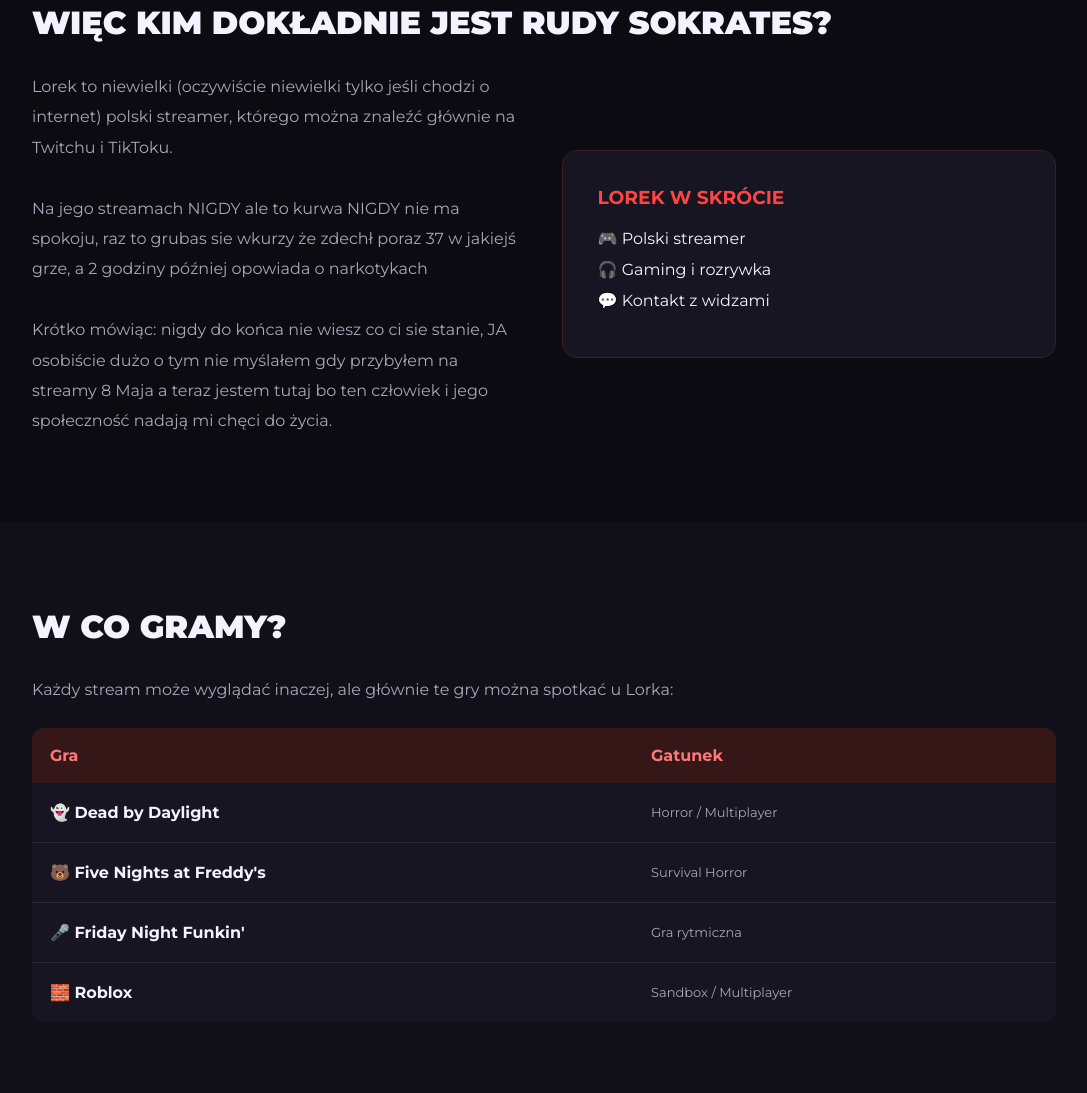
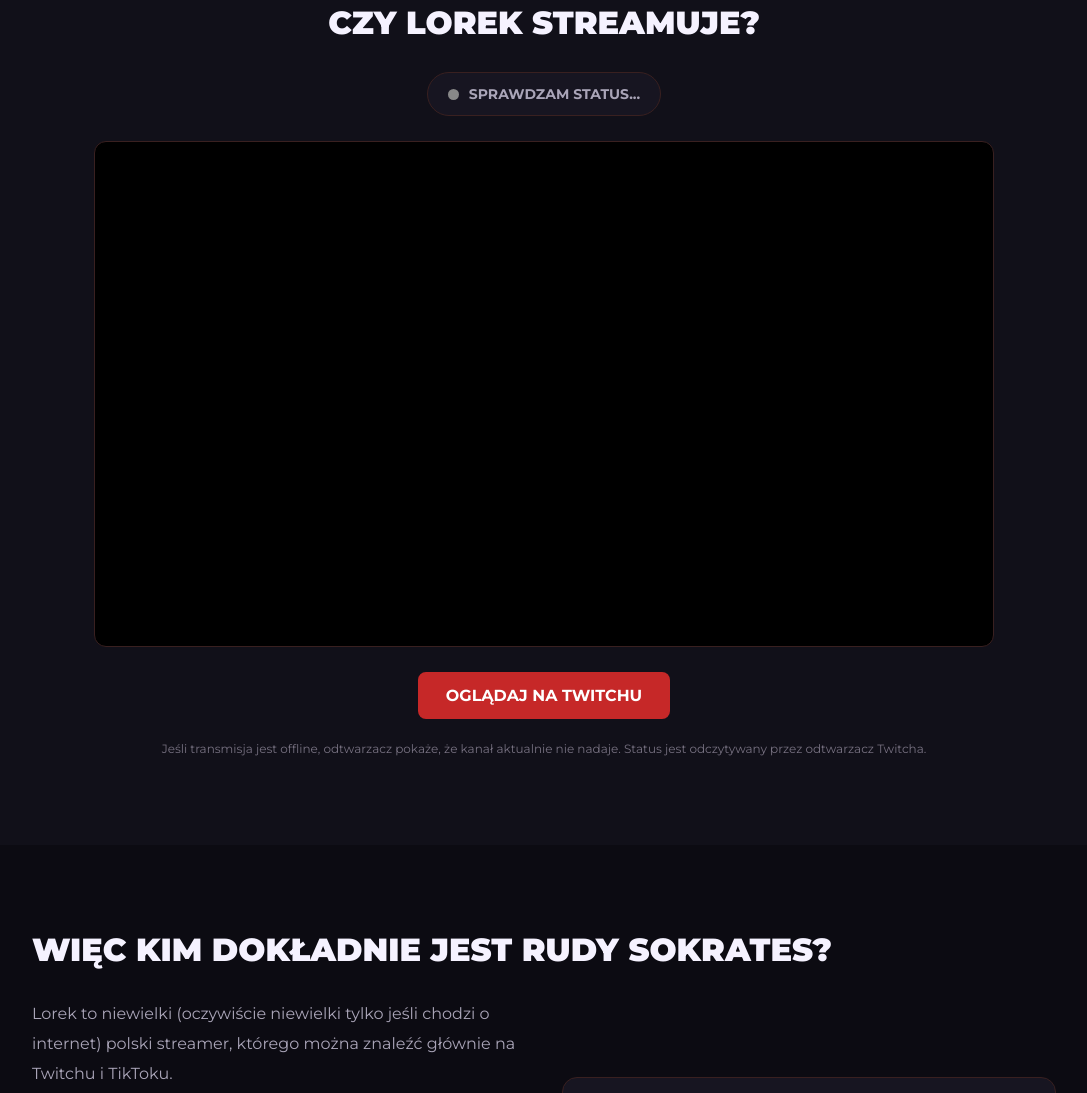
Before and after one commit to Achtung2525/lorek-strona, a plain HTML site: page index.html in a window 1280 px wide. Shown: the part 727-1820 px from the top of the page, without its empty margins (96-1183 px from the left). Drawn offline with Linux system fonts and the light colour scheme; a script that the page names is missing.

Commit message:
Add stream status section and update navigation

```diff
--- a/index.html
+++ b/index.html
@@ -239,6 +239,77 @@ section {
     line-height: 1.7;
 }
 
+/* STATUS STREAMU */
+
+.stream-section {
+    text-align: center;
+    background: #111019;
+}
+
+.stream-status {
+    display: inline-flex;
+    align-items: center;
+    justify-content: center;
+    gap: 10px;
+    margin: 0 auto 25px;
+    padding: 12px 20px;
+    border-radius: 30px;
+    background: #171521;
+    border: 1px solid #392020;
+    color: #aaa5b8;
+    font-size: 14px;
+    font-weight: 700;
+}
+
+.stream-status-dot {
+    width: 11px;
+    height: 11px;
+    border-radius: 50%;
+    background: #888;
+    flex-shrink: 0;
+}
+
+.stream-status.live {
+    color: #ff7777;
+    border-color: #8b2222;
+}
+
+.stream-status.live .stream-status-dot {
+    background: #ff3333;
+    box-shadow: 0 0 10px #ff3333;
+}
+
+.stream-status.offline .stream-status-dot {
+    background: #888;
+}
+
+.stream-player {
+    width: 100%;
+    max-width: 900px;
+    aspect-ratio: 16 / 9;
+    margin: 0 auto 25px;
+    overflow: hidden;
+    border-radius: 12px;
+    background: #000;
+    border: 1px solid #392020;
+}
+
+#twitch-player {
+    width: 100%;
+    height: 100%;
+}
+
+.stream-button {
+    margin-bottom: 15px;
+}
+
+.stream-note {
+    color: #777181;
+    font-size: 12px;
+    line-height: 1.7;
+    margin-top: 5px;
+}
+
 /* DISCORD */
 
 .discord {
@@ -383,6 +454,7 @@ footer {
         <a href="#about">O LORKU</a>
         <a href="#games">GRY</a>
         <a href="#platforms">PLATFORMY</a>
+        <a href="#stream">STREAM</a>
     </div>
 </nav>
 
@@ -394,6 +466,33 @@ footer {
     <p>Mały w necie, grubas w świecie.</p>
 
 </header>
+
+<!-- STATUS STREAMU -->
+
+<section class="stream-section" id="stream">
+    <div class="section-title">CZY LOREK STREAMUJE?</div>
+
+    <div class="stream-status" id="stream-status" aria-live="polite">
+        <span class="stream-status-dot"></span>
+        <span id="stream-status-text">SPRAWDZAM STATUS...</span>
+    </div>
+
+    <div class="stream-player">
+        <div id="twitch-player"></div>
+    </div>
+
+    <a class="btn twitch stream-button"
+       href="https://www.twitch.tv/lorek_kk"
+       target="_blank"
+       rel="noopener noreferrer">
+        OGLĄDAJ NA TWITCHU
+    </a>
+
+    <p class="stream-note">
+        Jeśli transmisja jest offline, odtwarzacz pokaże, że kanał aktualnie nie nadaje.
+        Status jest odczytywany przez odtwarzacz Twitcha.
+    </p>
+</section>
 
 <!-- O LORKU -->
 
@@ -595,9 +694,44 @@ footer {
     <p>OFICJALNA strona</p>
 </footer>
 
+<!-- TWITCH PLAYER I AUTOMATYCZNY STATUS -->
+
+<script src="https://player.twitch.tv/js/embed/v1.js"></script>
+
 <script>
 document.getElementById("year").textContent =
     new Date().getFullYear();
+
+const streamStatus = document.getElementById("stream-status");
+const streamStatusText = document.getElementById("stream-status-text");
+
+function setStreamStatus(isLive) {
+    streamStatus.classList.toggle("live", isLive);
+    streamStatus.classList.toggle("offline", !isLive);
+
+    if (isLive) {
+        streamStatusText.textContent = "🔴 LOREK JEST NA ŻYWO!";
+    } else {
+        streamStatusText.textContent = "⚫ LOREK JEST OFFLINE";
+    }
+}
+
+const twitchPlayer = new Twitch.Player("twitch-player", {
+    width: "100%",
+    height: "100%",
+    channel: "lorek_kk",
+    parent: ["achtung2525.github.io"],
+    autoplay: false,
+    muted: true
+});
+
+twitchPlayer.addEventListener(Twitch.Player.ONLINE, function () {
+    setStreamStatus(true);
+});
+
+twitchPlayer.addEventListener(Twitch.Player.OFFLINE, function () {
+    setStreamStatus(false);
+});
 </script>
 
 </body>
```
